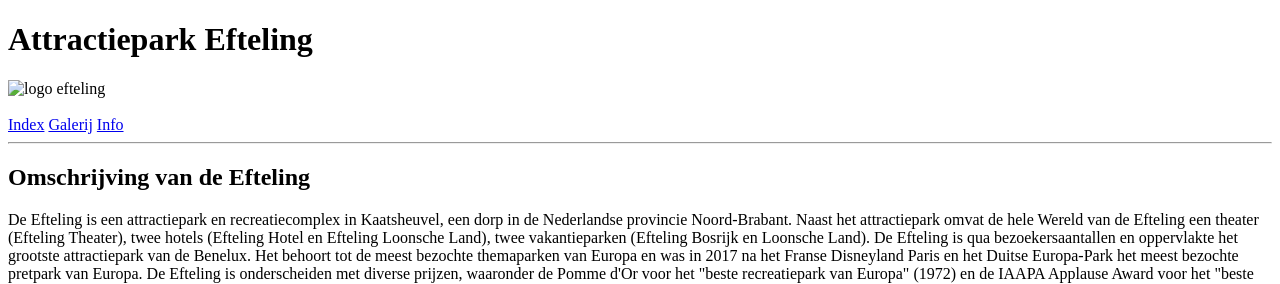
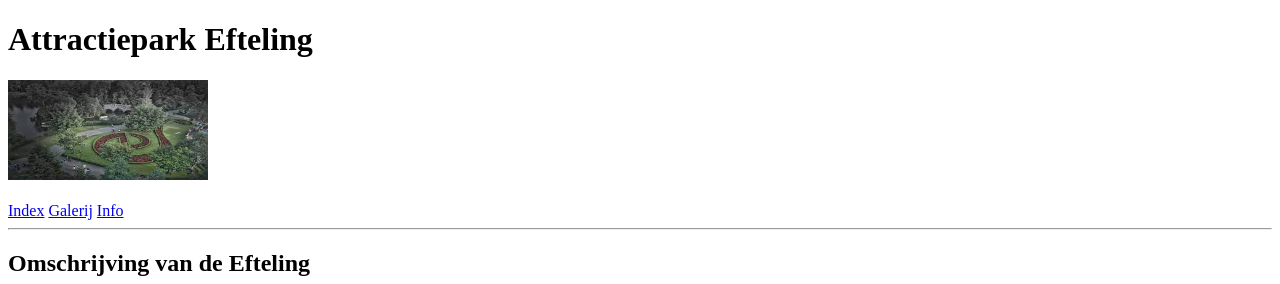
Before and after one commit to Johanb70/Efteling, a plain HTML site: page index.html in a window 1280 px wide. Shown: the top 284 px of the page. Drawn offline with Linux system fonts and the light colour scheme.

Commit message:
Update index.html

```diff
--- a/index.html
+++ b/index.html
@@ -10,7 +10,7 @@
 <body>
   <head>
     <h1>Attractiepark Efteling</h1>
-    <img src="images/logo.jpg" width="500" height="200" alt="logo efteling" title="Logo efteling"><br><br>
+    <img src="images/logo.jfif" width="200" height="100" alt="logo efteling" title="Logo efteling"><br><br>
     <a href="index.html">Index</a>
     <a href="galerij.html">Galerij</a>
     <a href="info.html">Info</a><hr>
```
